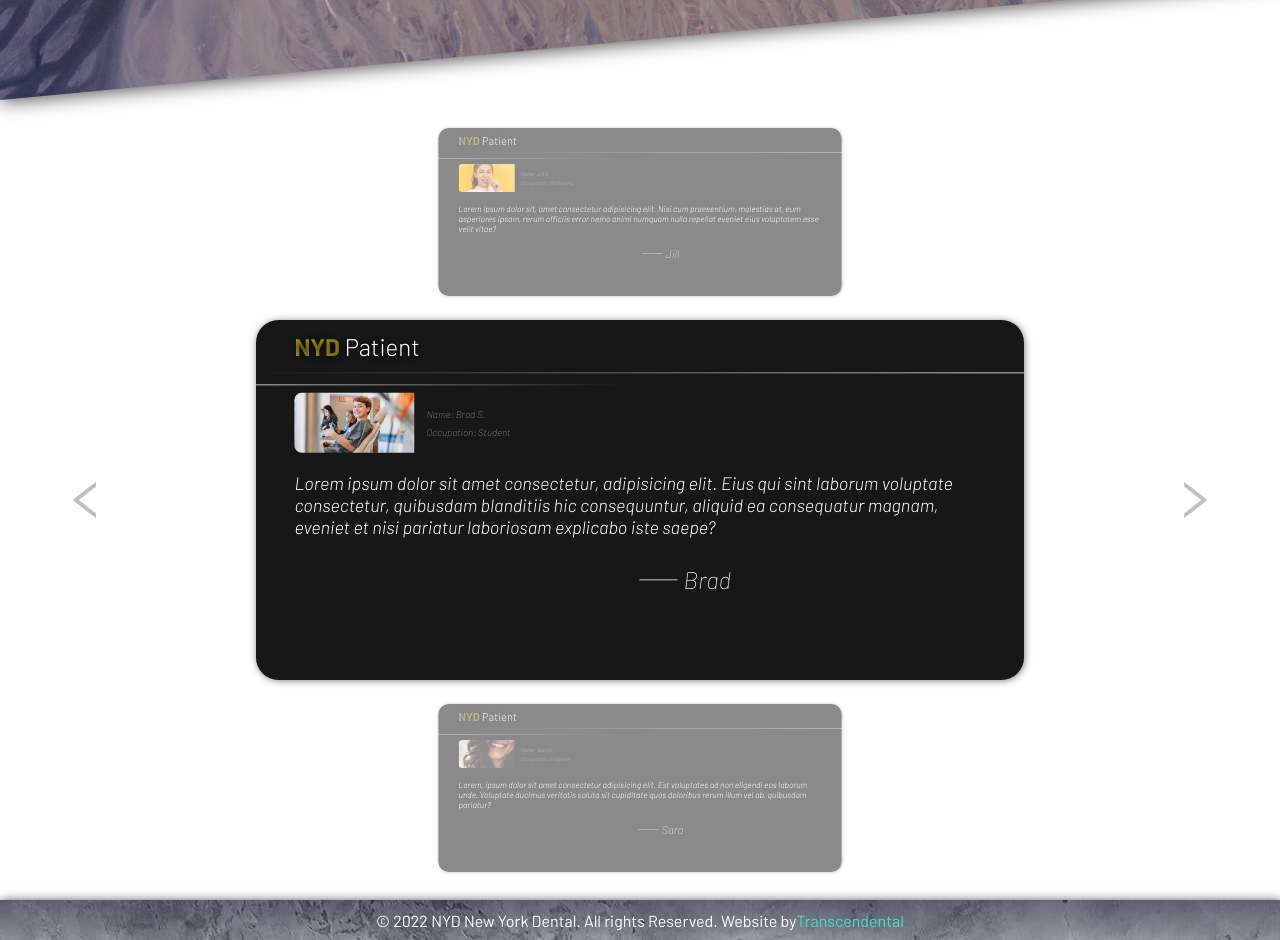
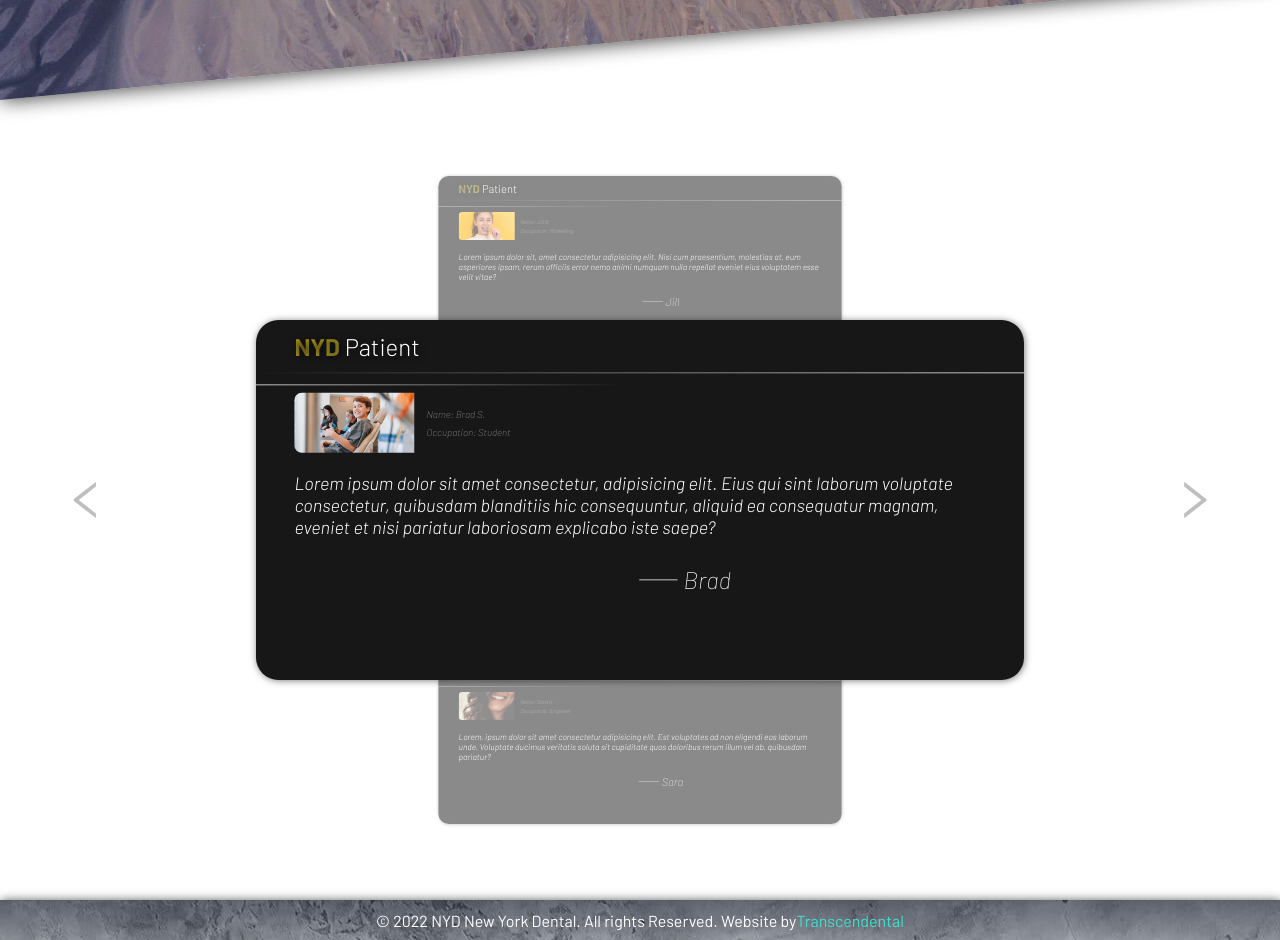
Before and after one commit to sgapnayr/nydental, a Next.js app: page / in a window 1280 px wide. Shown: the part 3100-4040 px from the top of the page. Built offline with nearby package versions, Linux system fonts and the light colour scheme.

Commit message:
Carousel

```diff
--- a/Components/Home/Info3/Info3.module.css
+++ b/Components/Home/Info3/Info3.module.css
@@ -97,7 +97,7 @@
 
 .CarouselLeft {
     position: absolute;
-    margin-top: 18rem;
+    margin-top: 15rem;
     width: 90%;
     height: 60vh;
     display: flex;
@@ -117,7 +117,7 @@
 
 .CarouselRight {
     position: absolute;
-    margin-top: -18rem;
+    margin-top: -15rem;
     width: 90%;
     height: 60vh;
     display: flex;
```
